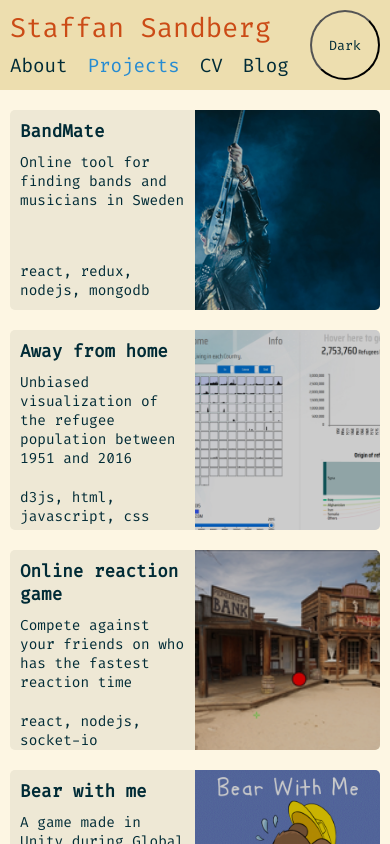
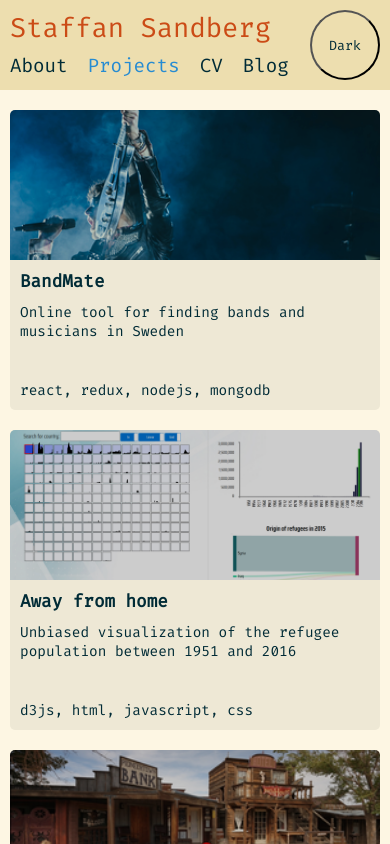
Before and after one commit to Sandsten/portfolio, a React app in the folder client/: page /projects in a window 390 px wide. Shown: the top 844 px of the page. Built offline with nearby package versions, Linux system fonts and the light colour scheme; no server answers.

Commit message:
Project card layout on mobile device

```diff
--- a/client/src/components/ProjectCard.js
+++ b/client/src/components/ProjectCard.js
@@ -3,25 +3,36 @@ import { Link } from 'react-router-dom';
 
 import styled from 'styled-components';
 import { BASE03, BASE2, BASE01, BASE2_SATURATED, BASE02_SATURATED, BASE1 } from '../constants/colors';
+import { MOBILE_XS } from '../constants/sizes';
 
 const StyledProjectCard = styled(Link)`
-  height: 200px;
+  display: grid;
+  grid-template-areas:
+    'img'
+    'title'
+    'desc'
+    'tags';
+  grid-template-rows: 150px auto 1fr auto;
+
+  /* height: 300px; */
+  min-height: 300px;
+  border-radius: 5px;
   text-decoration: none;
   outline: none;
   color: ${p => (p.theme === 'LIGHT' ? BASE03 : BASE1)};
+  background-color: ${p => (p.theme === 'LIGHT' ? BASE2 : BASE02_SATURATED)};
   overflow: hidden;
 
-  display: grid;
+  @media (min-width: ${MOBILE_XS}) {
+    min-height: auto;
+    height: 200px;
     grid-template-areas:
       'title img'
       'desc  img'
       'tags  img';
     grid-template-rows: auto 1fr auto;
     grid-template-columns: 1fr 1fr;
-
-  background-color: ${p => (p.theme === 'LIGHT' ? BASE2 : BASE02_SATURATED)};
-  /* padding: 10px; */
-  border-radius: 5px;
+  }
 
   :hover {
     background-color: ${p => (p.theme === 'LIGHT' ? BASE2_SATURATED : BASE03)};
--- a/client/src/constants/sizes.js
+++ b/client/src/constants/sizes.js
@@ -1,2 +1,3 @@
+export const MOBILE_XS = '450px';
 export const DESKTOP_XS = '800px';
 export const DESKTOP_XL = '1300px';
--- a/client/src/pages/homePage.js
+++ b/client/src/pages/homePage.js
@@ -4,6 +4,7 @@ import styled from 'styled-components';
 
 import { DESKTOP_XS, DESKTOP_XL } from '../constants/sizes';
 import { BASE03, BASE02, CYAN, RED, BLUE, BASE3, BASE1, BASE2 } from '../constants/colors';
+import { Spacer } from './projects';
 
 export const Wrapper = styled.div`
   min-height: 100vh;
@@ -15,9 +16,10 @@ const StyledProjectPage = styled.div`
   display: grid;
   padding: 0 20px 0 20px;
   grid-auto-columns: auto;
-  font-size: 1.2em;
+  font-size: 1em;
 
   @media (min-width: ${DESKTOP_XS}) {
+    font-size: 1.2em;
     width: 70vw;
   }
 
@@ -79,12 +81,12 @@ const homePage = () => {
           On this site you can see different projects that I've been a part of and blog posts about things I've learnt
           and want to share.
         </p>
-        <div>
+        <p>
           {' '}
           I'm always open to new opportunities.
           <br />
           You can find and contact me here:
-        </div>
+        </p>
         <Contact>
           <StyledA href="https://www.linkedin.com/in/stsa/">Linkedin</StyledA>
           <StyledA href="https://github.com/Sandsten">Github</StyledA>
@@ -92,6 +94,7 @@ const homePage = () => {
             Email
           </StyledA>
         </Contact>
+        <Spacer />
       </StyledProjectPage>
     </Wrapper>
   );
--- a/client/src/pages/projects.js
+++ b/client/src/pages/projects.js
@@ -29,7 +29,7 @@ const StyledProjects = styled.div`
   }
 `;
 
-const Spacer = styled.div`
+export const Spacer = styled.div`
   height: 20px;
 `;
 
```
Lines whose indentation alone changed are shown as unchanged.
